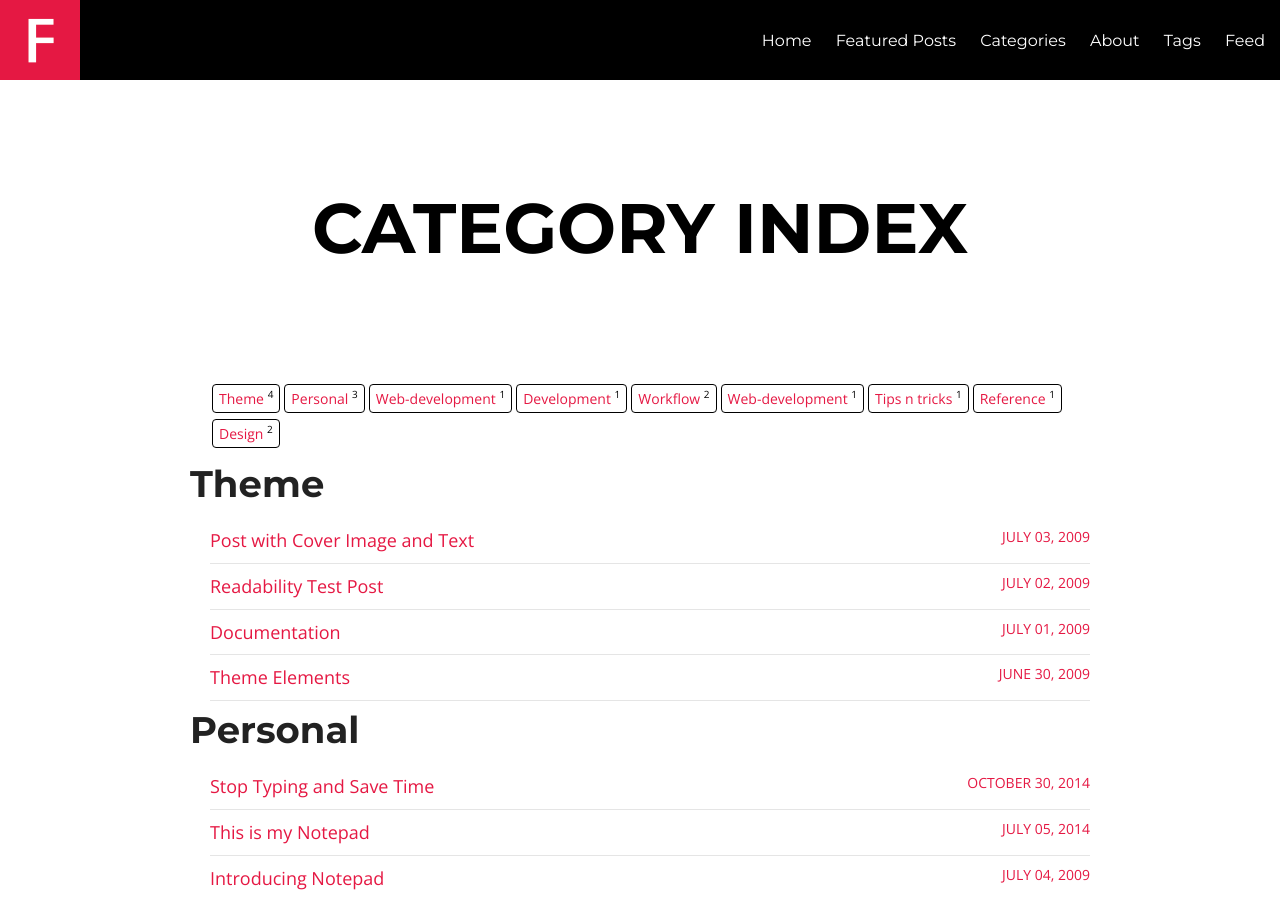
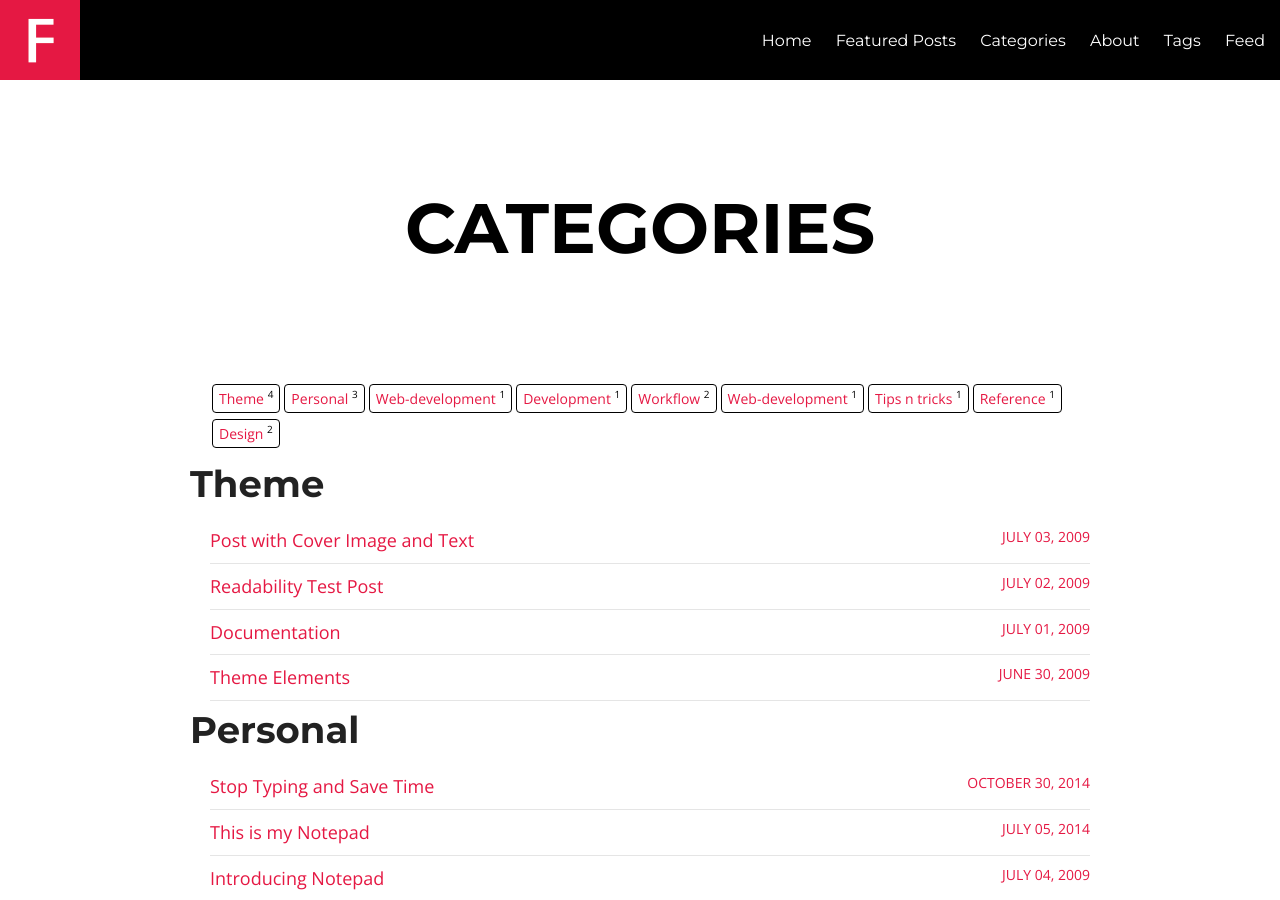
Before and after one commit to roachhd/notepad, a Jekyll site: the page built from categories.html, in a window 1280 px wide and 900 px high. Built offline with Jekyll 4.4.1, drawn with Linux system fonts in a browser that asks for light colours; nearby versions of some CDN libraries.

Commit message:
Changed title 💋

```diff
--- a/categories.html
+++ b/categories.html
@@ -2,9 +2,9 @@
 layout: page
 title: Category Index
 permalink: /categories/index.html
-title: Category Index
+title: Categories
 tags: [Categories]
-description: "An archive of posts sorted by categories."
+description: "All my awesome posts sorted by categories."
 
 ---
 
```
